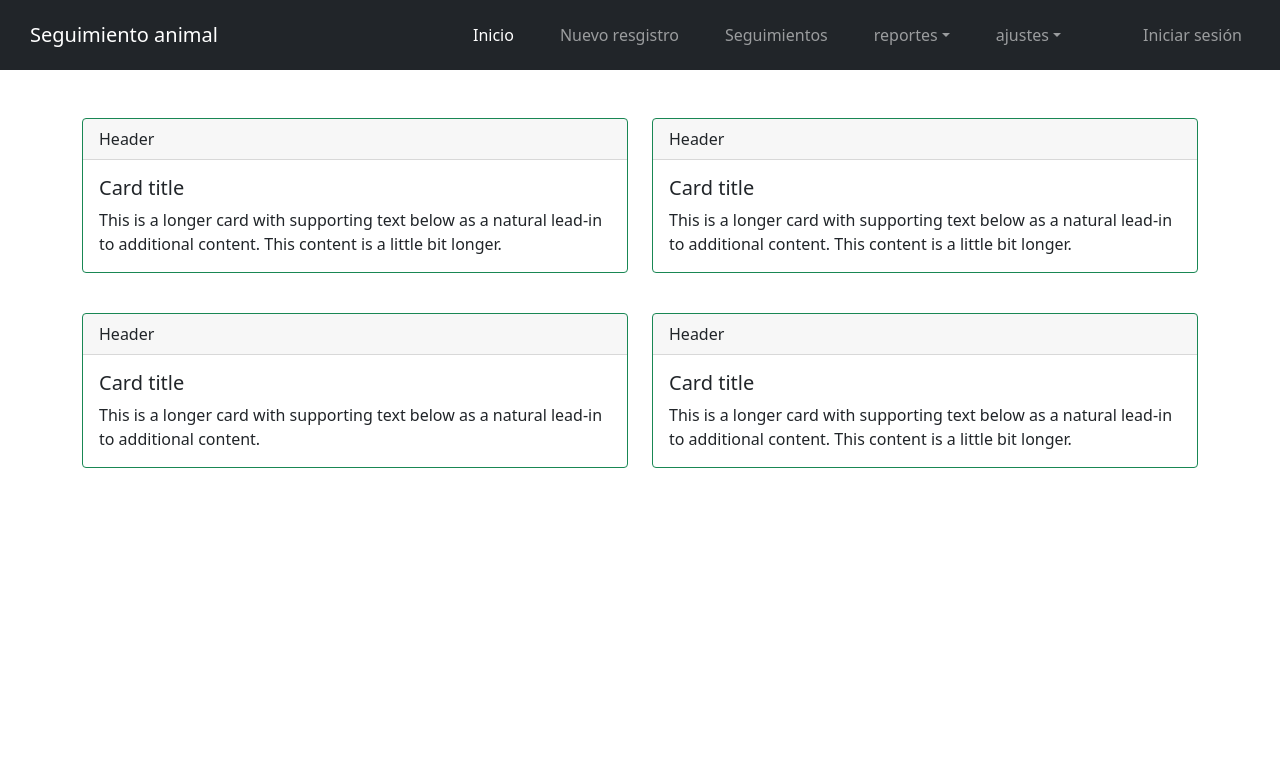
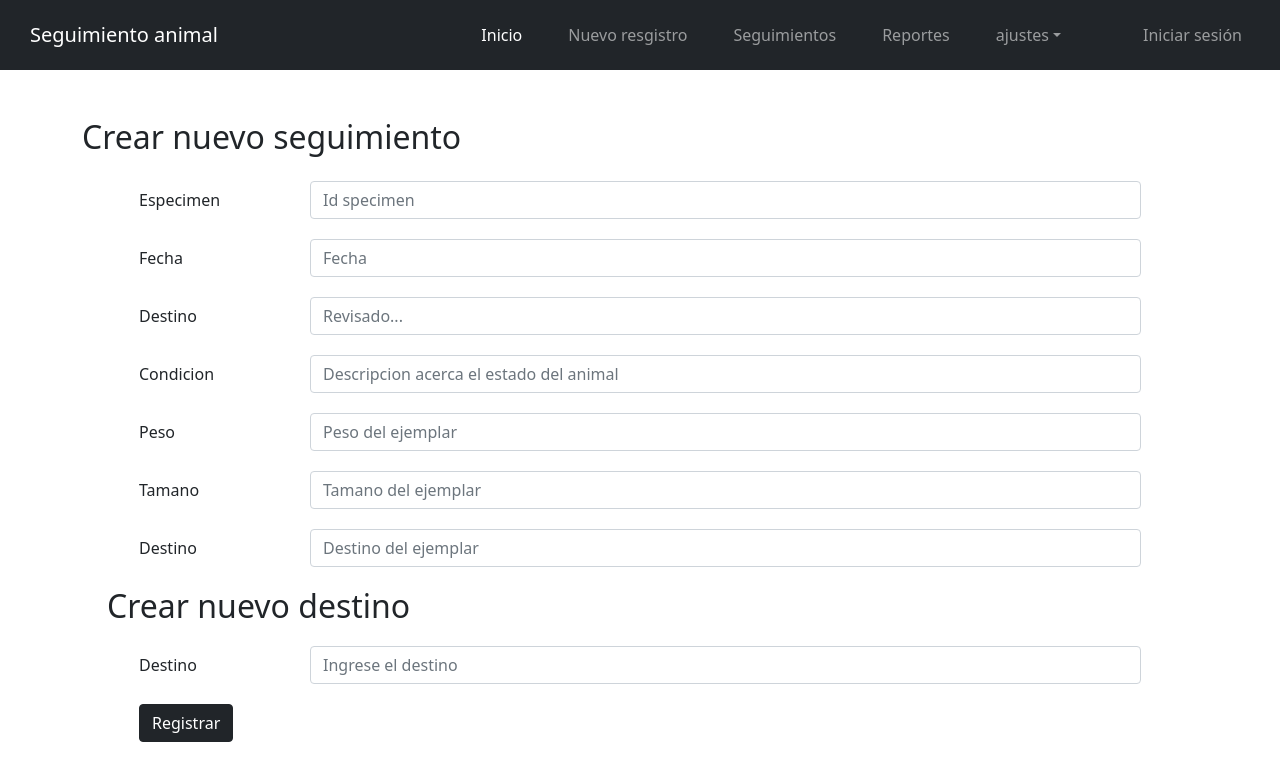
Before and after one commit to Fabo873/animaltracking, a Flask app: page /tracking in a window 1280 px wide. Shown: the top 781 px of the page. Run offline with Flask 2, Linux system fonts and the light colour scheme.

Commit message:
Dropdown filter feature added, reports nav option added, cards moved from tracking to reports, and tracking now is a form

```diff
--- a/app.py
+++ b/app.py
@@ -11,6 +11,10 @@ def index():
 @app.route("/tracking")
 def tracking():
     return render_template("tracking.html")
+
+@app.route("/reports")
+def reports():
+    return render_template("reports.html")
 
 @app.route("/register", methods=["GET","POST"])
 def register():
--- a/templates/layout.html
+++ b/templates/layout.html
@@ -4,7 +4,8 @@
     <meta charset="utf-8">
     <meta name="viewport" content="width=device-width, initial-scale=1">
     <title></title>
-
+    <!-- JQuery -->
+    <script src="https://code.jquery.com/jquery-3.5.0.js"></script>
     <!-- Bootstrap -->
     <link href="https://cdn.jsdelivr.net/npm/bootstrap@5.1.1/dist/css/bootstrap.min.css" rel="stylesheet" integrity="sha384-F3w7mX95PdgyTmZZMECAngseQB83DfGTowi0iMjiWaeVhAn4FJkqJByhZMI3AhiU" crossorigin="anonymous">
 </head>
@@ -36,12 +37,8 @@
           <li class="nav-item" style="padding-right: 30px;">
             <a class="nav-link text-nowrap" href="{{url_for('tracking')}}">Seguimientos</a>
           </li>
-          <li class="nav-item dropdown" style="padding-right: 30px;">
-            <a class="nav-link dropdown-toggle" href="#" role="button" data-bs-toggle="dropdown">reportes</a>
-            <ul class="dropdown-menu">
-              <li><a class="dropdown-item" href="#">Opcion 1</a></li>
-              <li><a class="dropdown-item" href="#">Opcion 2</a></li>
-            </ul>
+          <li class="nav-item" style="padding-right: 30px;">
+            <a class="nav-link text-nowrap" href="{{url_for('reports')}}">Reportes</a>
           </li>
           <li class="nav-item dropdown" style="padding-right: 50px;">
             <a class="nav-link dropdown-toggle" href="#" role="button" data-bs-toggle="dropdown">ajustes</a>
--- a/templates/tracking.html
+++ b/templates/tracking.html
@@ -1,43 +1,68 @@
-{% extends "layout.html" %}
+{% extends "layout.html" %} {% block body %}
+<h2>Crear nuevo seguimiento</h2>
 
-{% block body %}
-<h1>{{message}}</h1>
-<div class="row row-cols-1 row-cols-md-2 g-4">
-  <div class="col">
-    <div class="card border-success mb-3">
-      <div class="card-header">Header</div>
-      <div class="card-body">
-        <h5 class="card-title">Card title</h5>
-        <p class="card-text">This is a longer card with supporting text below as a natural lead-in to additional content. This content is a little bit longer.</p>
-      </div>
+<form style="margin: 25px;" action="#" method="post">
+  <div class="form-group row" style="margin: 20px;">
+    <label for="specimen_id" class="col-sm-2 col-form-label">Especimen</label>
+    <div class="col-sm-10">
+      <input type="text" class="form-control" name="specimen" id="specimen_id" placeholder="Id specimen">
     </div>
   </div>
-  <div class="col">
-    <div class="card border-success mb-3">
-      <div class="card-header">Header</div>
-      <div class="card-body">
-        <h5 class="card-title">Card title</h5>
-        <p class="card-text">This is a longer card with supporting text below as a natural lead-in to additional content. This content is a little bit longer.</p>
-      </div>
+  <div class="form-group row" style="margin: 20px;">
+    <label for="date" class="col-sm-2 col-form-label">Fecha</label>
+    <div class="col-sm-10">
+      <input type="text" class="form-control" name="date" id="date" placeholder="Fecha">
     </div>
   </div>
-  <div class="col">
-    <div class="card border-success mb-3">
-      <div class="card-header">Header</div>
-      <div class="card-body">
-        <h5 class="card-title">Card title</h5>
-        <p class="card-text">This is a longer card with supporting text below as a natural lead-in to additional content.</p>
-      </div>
+  <div class="form-group row" style="margin: 20px;">
+    <label for="reviewed" class="col-sm-2 col-form-label">Destino</label>
+    <div class="col-sm-10">
+      <input type="text" class="form-control" name="reviewed" id="reviewed" placeholder="Revisado...">
     </div>
   </div>
-  <div class="col">
-    <div class="card border-success mb-3">
-      <div class="card-header">Header</div>
-      <div class="card-body">
-        <h5 class="card-title">Card title</h5>
-        <p class="card-text">This is a longer card with supporting text below as a natural lead-in to additional content. This content is a little bit longer.</p>
-      </div>
+  <div class="form-group row" style="margin: 20px;">
+    <label for="condition" class="col-sm-2 col-form-label">Condicion</label>
+    <div class="col-sm-10">
+      <input type="text" class="form-control" name="condition" id="condition" placeholder="Descripcion acerca el estado del animal">
     </div>
   </div>
-</div>
+  <div class="form-group row" style="margin: 20px;">
+    <label for="weigth" class="col-sm-2 col-form-label">Peso</label>
+    <div class="col-sm-10">
+      <input type="text" class="form-control" name="weigth" id="weigth" placeholder="Peso del ejemplar">
+    </div>
+  </div>
+  <div class="form-group row" style="margin: 20px;">
+    <label for="size" class="col-sm-2 col-form-label">Tamano</label>
+    <div class="col-sm-10">
+      <input type="text" class="form-control" name="size" id="size" placeholder="Tamano del ejemplar">
+    </div>
+  </div>
+  <div class="form-group row" style="margin: 20px;">
+    <label for="name" class="col-sm-2 col-form-label">Destino</label>
+    <div class="col-sm-10">
+      <input type="text" class="form-control" name="destination" id="name" placeholder="Destino del ejemplar">
+    </div>
+  </div>
+
+  <h2>Crear nuevo destino</h2>
+
+  <div class="form-group row" style="margin: 20px">
+    <label for="name" class="col-sm-2 col-form-label">Destino</label>
+    <div class="col-sm-10">
+      <input
+        type="text"
+        class="form-control"
+        name="destination"
+        id="name"
+        placeholder="Ingrese el destino"
+      />
+    </div>
+  </div>
+  <div class="form-group row" style="margin: 20px">
+    <div class="col-sm-10">
+      <button type="submit" class="btn btn-dark">Registrar</button>
+    </div>
+  </div>
+</form>
 {% endblock %}
```
Also changed, not shown: templates/register.html (+72 -33 lines), templates/reports.html (added, +43 -0 lines).
